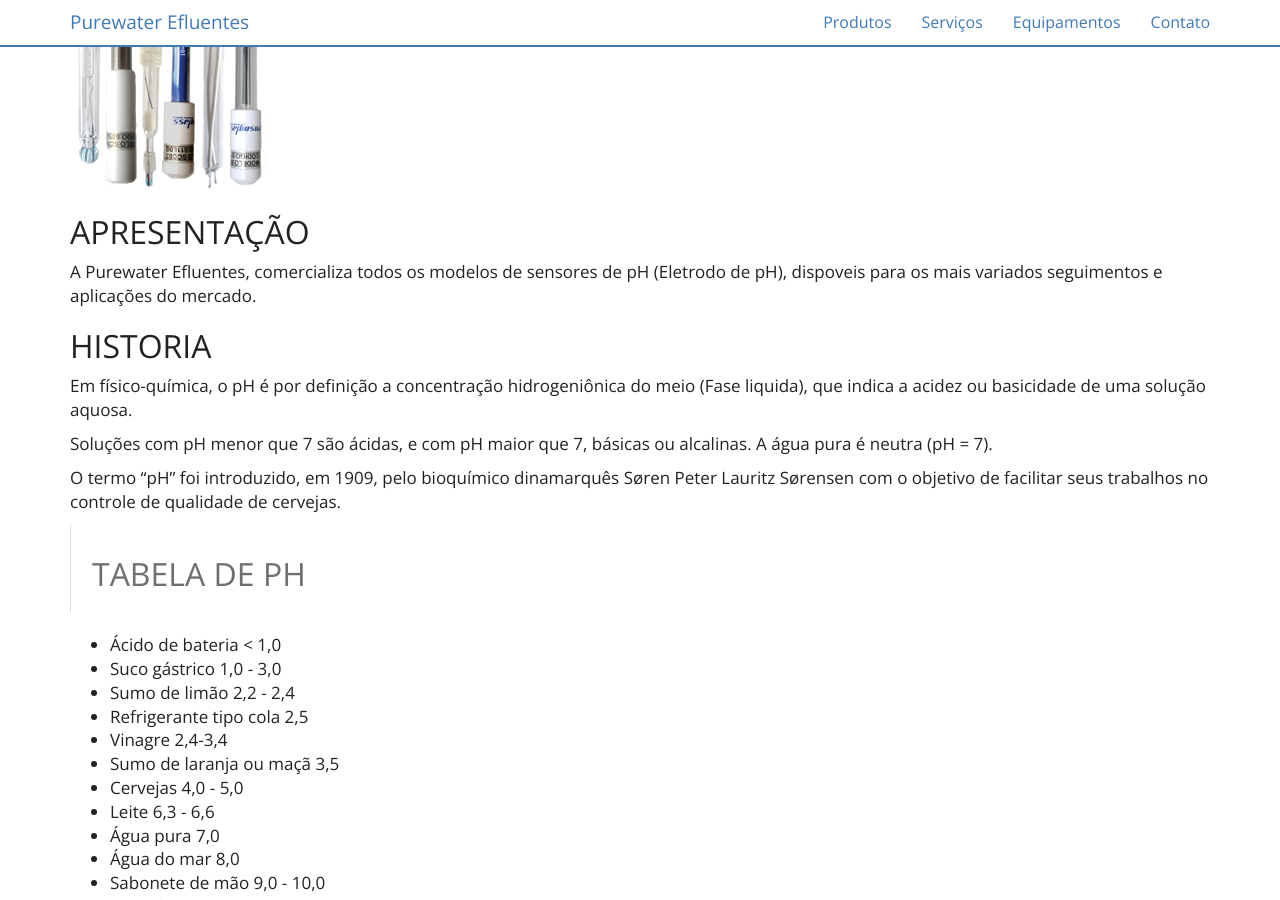
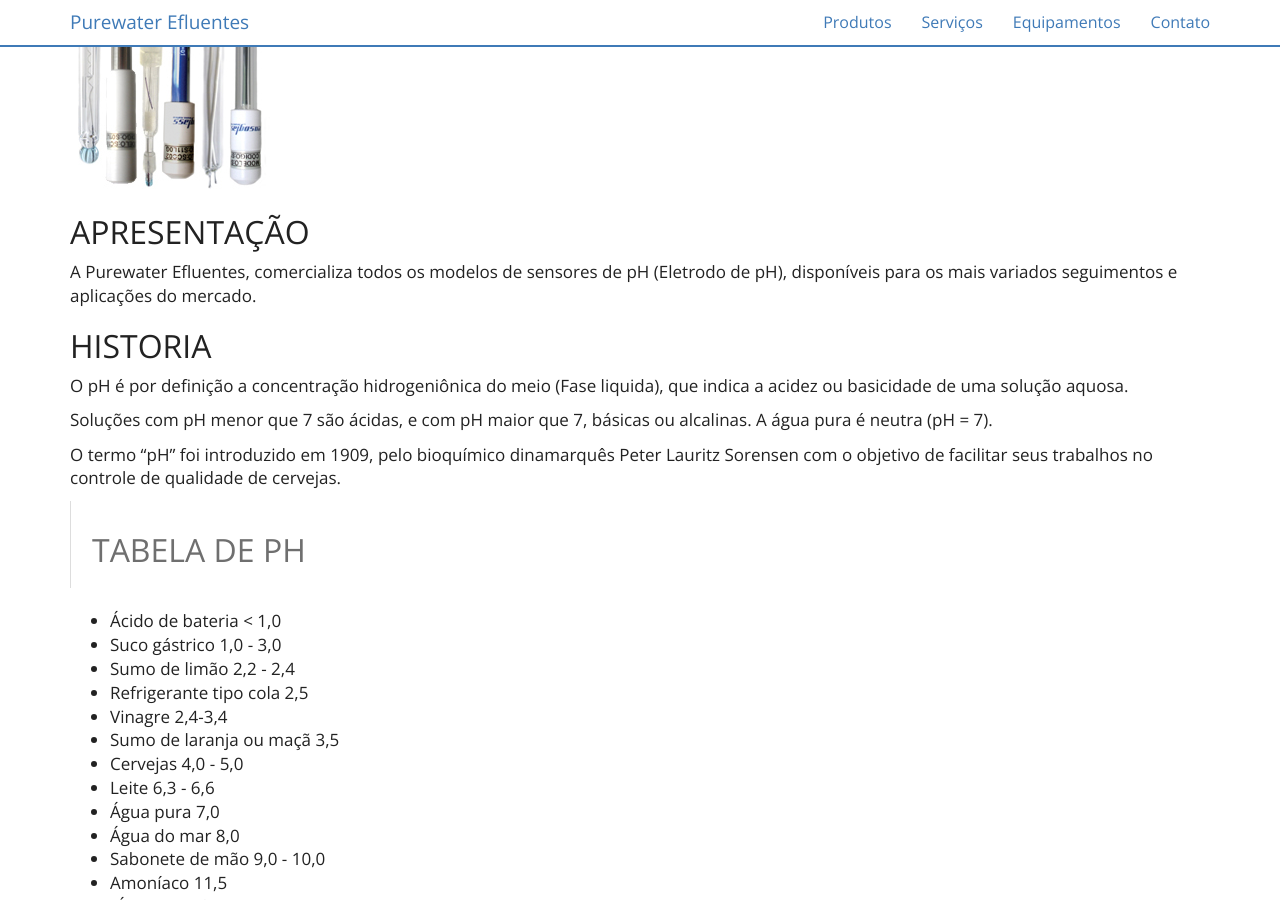
Before and after one commit to purewaterefluentes/purewaterefluentes.github.io, a Jekyll site: the page built from equipamentos/eletrodo-de-ph.md, in a window 1280 px wide and 900 px high, scrolled down 438 px. Built offline with Jekyll 4.4.1, drawn with Linux system fonts in a browser that asks for light colours; nearby versions of some CDN libraries; library files that are not in the unit come from our copies.

Commit message:
Update eletrodo-de-ph.md

```diff
--- a/equipamentos/eletrodo-de-ph.md
+++ b/equipamentos/eletrodo-de-ph.md
@@ -8,16 +8,16 @@
 
 ## APRESENTAÇÃO
 
-A Purewater Efluentes, comercializa todos os modelos de sensores de pH (Eletrodo de pH), dispoveis para os mais variados seguimentos e aplicações do mercado.
+A Purewater Efluentes, comercializa todos os modelos de sensores de pH (Eletrodo de pH), disponíveis para os mais variados seguimentos e aplicações do mercado.
 
 
 ## HISTORIA
 
-Em físico-química, o pH é por definição a concentração hidrogeniônica do meio (Fase liquida), que indica a acidez ou basicidade de uma solução aquosa.
+O pH é por definição a concentração hidrogeniônica do meio (Fase liquida), que indica a acidez ou basicidade de uma solução aquosa.
 
 Soluções com pH menor que 7 são ácidas, e com pH maior que 7, básicas ou alcalinas. A água pura é neutra (pH = 7).
 
-O termo "pH" foi introduzido, em 1909, pelo bioquímico dinamarquês Søren Peter Lauritz Sørensen com o objetivo de facilitar seus trabalhos no controle de qualidade de cervejas.
+O termo "pH" foi introduzido em 1909, pelo bioquímico dinamarquês <Soren> Peter Lauritz Sorensen com o objetivo de facilitar seus trabalhos no controle de qualidade de cervejas.
 
 >
 ## TABELA DE PH
```
